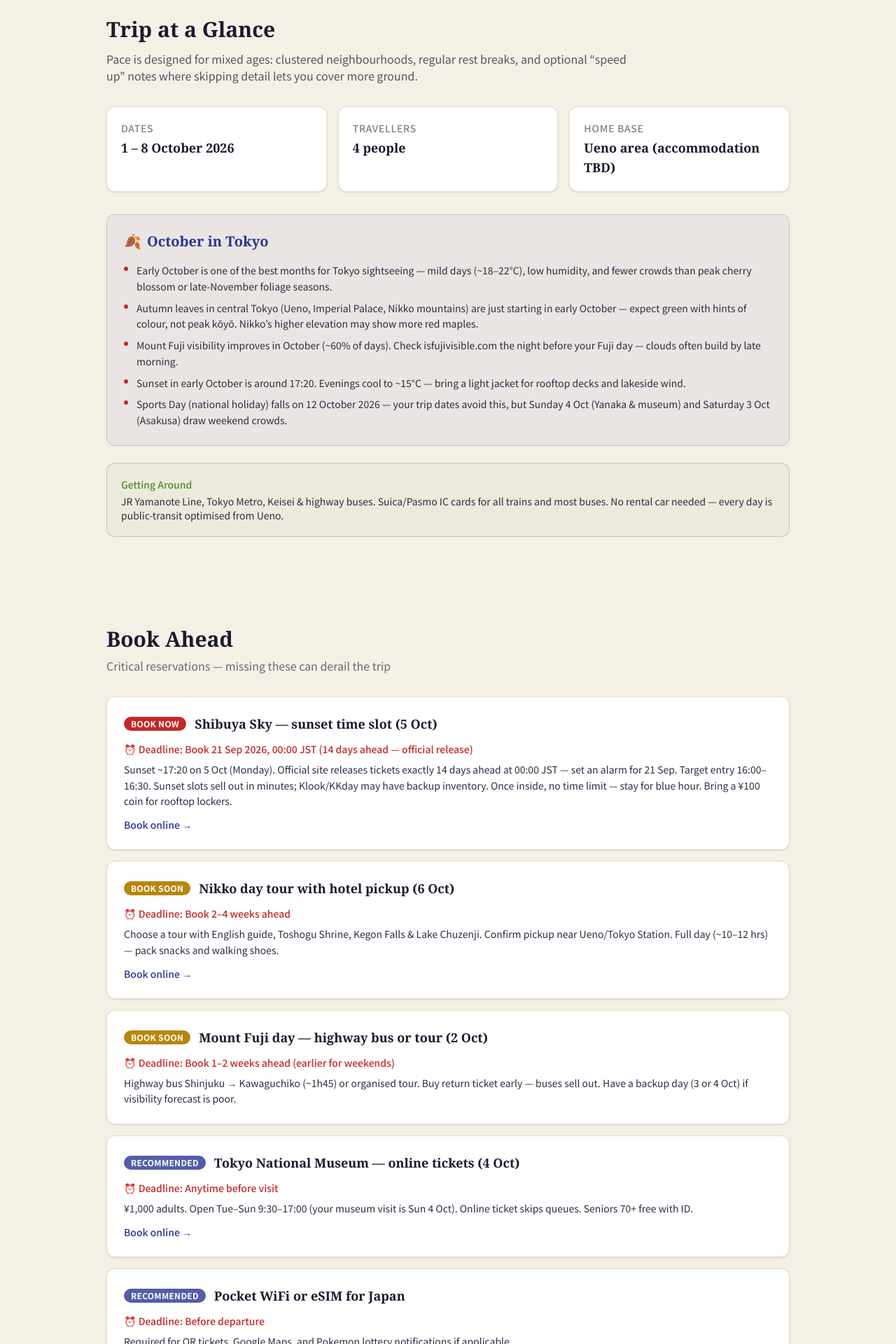
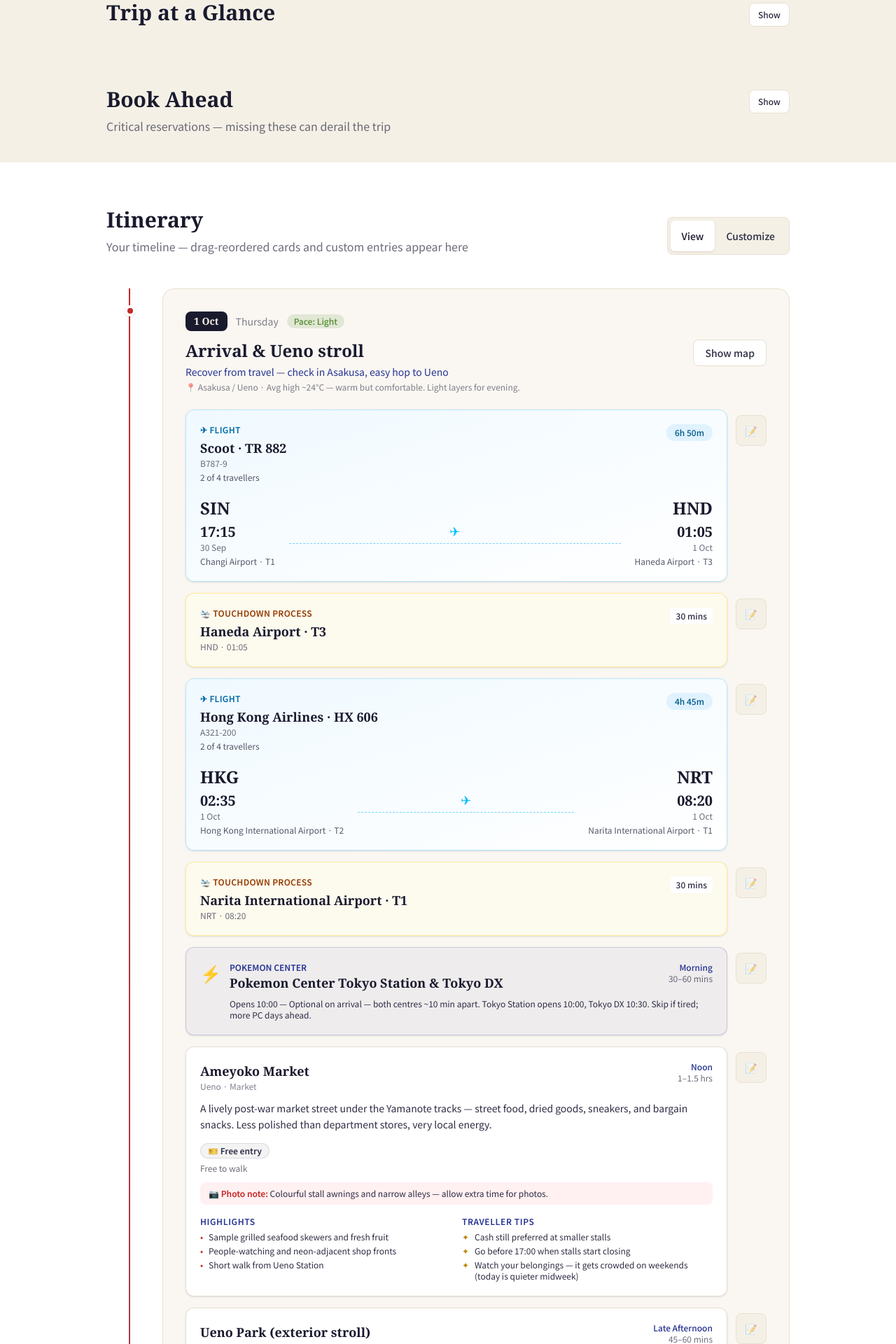
Before and after one commit to Zhi-You/japan-oct-2026-trip, a React (Vite) app: page / in a window 1280 px wide. Shown: the part 640-2560 px from the top of the page at 70% size. Built offline with nearby package versions, Linux system fonts and the light colour scheme.

Commit message:
feat: make top sections expandable; add china flights; confirm accoms

```diff
--- a/src/components/BookingChecklist.tsx
+++ b/src/components/BookingChecklist.tsx
@@ -1,6 +1,7 @@
 import { useTranslation } from 'react-i18next';
 import type { BookingItem } from '../types/itinerary';
 import { UrgencyBadge } from './Badges';
+import { CollapsibleSection } from './CollapsibleSection';
 
 interface BookingChecklistProps {
   items: BookingItem[];
@@ -10,13 +11,13 @@ export function BookingChecklist({ items }: BookingChecklistProps) {
   const { t } = useTranslation();
 
   return (
-    <section id="bookings" className="mx-auto max-w-5xl px-4 py-10 sm:px-6 sm:py-16">
-      <h2 className="font-serif text-2xl font-bold text-ink sm:text-3xl">{t('nav.bookings')}</h2>
-      <p className="mt-2 text-ink-light/70">
-        Critical reservations — missing these can derail the trip
-      </p>
-
-      <div className="mt-8 space-y-4">
+    <CollapsibleSection
+      id="bookings"
+      title={t('nav.bookings')}
+      subtitle="Critical reservations — missing these can derail the trip"
+      className="mx-auto max-w-5xl px-4 py-8 sm:px-6 sm:py-10"
+    >
+      <div className="space-y-4">
         {items.map((item) => (
           <div
             key={item.id}
@@ -45,6 +46,6 @@ export function BookingChecklist({ items }: BookingChecklistProps) {
           </div>
         ))}
       </div>
-    </section>
+    </CollapsibleSection>
   );
 }
--- /dev/null
+++ b/src/components/CollapsibleSection.tsx
@@ -0,0 +1,54 @@
+import { useEffect, useState, type ReactNode } from 'react';
+
+interface CollapsibleSectionProps {
+  id: string;
+  title: string;
+  subtitle?: string;
+  children: ReactNode;
+  className?: string;
+}
+
+export function CollapsibleSection({
+  id,
+  title,
+  subtitle,
+  children,
+  className = '',
+}: CollapsibleSectionProps) {
+  const [open, setOpen] = useState(false);
+
+  useEffect(() => {
+    const syncHash = () => {
+      if (window.location.hash === `#${id}`) setOpen(true);
+    };
+    syncHash();
+    window.addEventListener('hashchange', syncHash);
+    return () => window.removeEventListener('hashchange', syncHash);
+  }, [id]);
+
+  return (
+    <section id={id} className={className}>
+      <button
+        type="button"
+        onClick={() => setOpen((v) => !v)}
+        className="flex w-full min-h-11 items-start justify-between gap-3 text-left"
+        aria-expanded={open}
+        aria-controls={`${id}-panel`}
+      >
+        <span className="min-w-0">
+          <h2 className="font-serif text-2xl font-bold text-ink sm:text-3xl">{title}</h2>
+          {subtitle && <p className="mt-2 text-ink-light/70">{subtitle}</p>}
+        </span>
+        <span className="mt-1 shrink-0 rounded-lg border border-washi-dark bg-white px-3 py-2 text-xs font-medium text-ink-light">
+          {open ? 'Hide' : 'Show'}
+        </span>
+      </button>
+
+      {open && (
+        <div id={`${id}-panel`} className="mt-8">
+          {children}
+        </div>
+      )}
+    </section>
+  );
+}
--- a/src/components/TripOverview.tsx
+++ b/src/components/TripOverview.tsx
@@ -1,5 +1,6 @@
 import { useTranslation } from 'react-i18next';
 import type { ItineraryData } from '../types/itinerary';
+import { CollapsibleSection } from './CollapsibleSection';
 
 interface TripOverviewProps {
   meta: ItineraryData['meta'];
@@ -16,9 +17,12 @@ export function TripOverview({ meta, seasonNotes }: TripOverviewProps) {
   ];
 
   return (
-    <section id="overview" className="mx-auto max-w-5xl px-4 py-10 sm:px-6 sm:py-16">
-      <h2 className="font-serif text-2xl font-bold text-ink sm:text-3xl">{t('overview.title')}</h2>
-      <p className="mt-3 max-w-3xl text-ink-light/80">{meta.groupNote}</p>
+    <CollapsibleSection
+      id="overview"
+      title={t('overview.title')}
+      className="mx-auto max-w-5xl px-4 py-8 sm:px-6 sm:py-10"
+    >
+      <p className="max-w-3xl text-ink-light/80">{meta.groupNote}</p>
 
       <div className="mt-8 grid gap-4 sm:grid-cols-3">
         {stats.map((stat) => (
@@ -54,9 +58,9 @@ export function TripOverview({ meta, seasonNotes }: TripOverviewProps) {
         <p className="mt-1 text-sm text-ink-light">
           JR Yamanote Line, Tokyo Metro, Keisei &amp; highway buses. Suica/Pasmo IC cards for all
           trains and most buses. No rental car needed — every day is public-transit optimised from
-          Ueno.
+          Asakusa, with the last night at Narita Airport.
         </p>
       </div>
-    </section>
+    </CollapsibleSection>
   );
 }
--- a/src/components/board/FlightCard.tsx
+++ b/src/components/board/FlightCard.tsx
@@ -46,6 +46,9 @@ export function FlightSegmentCard({ flight }: { flight: FlightSegment }) {
           </p>
           {flight.aircraft && (
             <p className="text-xs text-ink-light/70">{flight.aircraft}</p>
+          )}
+          {flight.note && (
+            <p className="mt-1 text-xs text-ink-light/80">{flight.note}</p>
           )}
         </div>
         <span className="shrink-0 rounded-full bg-sky-100 px-3 py-1 text-xs font-medium text-sky-800">
--- a/src/data/itinerary.en.ts
+++ b/src/data/itinerary.en.ts
@@ -7,7 +7,8 @@ const itineraryEn: ItineraryData = {
     subtitle: 'A photo-friendly itinerary for four',
     dates: '1 – 8 October 2026',
     travellers: '4 people',
-    baseArea: 'Ueno area (accommodation TBD)',
+    baseArea:
+      'EN The HOUSE Asakusa Nitenmon (1–7 Oct) · Toyoko Inn Narita Airport Shinkan (7 Oct night)',
     groupNote:
       'Pace is designed for mixed ages: clustered neighbourhoods, regular rest breaks, and optional “speed up” notes where skipping detail lets you cover more ground.',
   },
@@ -35,7 +36,7 @@ const itineraryEn: ItineraryData = {
       urgency: 'high',
       link: 'https://www.klook.com',
       notes:
-        'Choose a tour with English guide, Toshogu Shrine, Kegon Falls & Lake Chuzenji. Confirm pickup near Ueno/Tokyo Station. Full day (~10–12 hrs) — pack snacks and walking shoes.',
+        'Choose a tour with English guide, Toshogu Shrine, Kegon Falls & Lake Chuzenji. Confirm pickup near Asakusa (or Ueno/Tokyo Station — ~5 min from the hotel). Full day (~10–12 hrs) — pack snacks and walking shoes.',
     },
     {
       id: 'fuji-transport',
@@ -127,9 +128,9 @@ const itineraryEn: ItineraryData = {
       id: 'day-1',
       date: '1 Oct',
       weekday: 'Thursday',
-      title: 'Arrival & Gentle Ueno',
-      theme: 'Recover from travel — stay local',
-      area: 'Ueno',
+      title: 'Arrival & Ueno stroll',
+      theme: 'Recover from travel — check in Asakusa, easy hop to Ueno',
+      area: 'Asakusa / Ueno',
       intensity: 'light',
       flightTimeline: [
         {
@@ -154,6 +155,7 @@ const itineraryEn: ItineraryData = {
               dateLabel: '1 Oct',
             },
             duration: '6h 50m',
+            note: '2 of 4 travellers',
           },
         },
         {
@@ -165,6 +167,43 @@ const itineraryEn: ItineraryData = {
             airportName: 'Haneda Airport',
             terminal: 'T3',
             time: '01:05',
+            durationMinutes: 30,
+          },
+        },
+        {
+          kind: 'flight',
+          flight: {
+            id: 'flight-inbound-hx606',
+            airline: 'Hong Kong Airlines',
+            flightNumber: 'HX 606',
+            aircraft: 'A321-200',
+            departure: {
+              airportCode: 'HKG',
+              airportName: 'Hong Kong International Airport',
+              terminal: 'T2',
+              time: '02:35',
+              dateLabel: '1 Oct',
+            },
+            arrival: {
+              airportCode: 'NRT',
+              airportName: 'Narita International Airport',
+              terminal: 'T1',
+              time: '08:20',
+              dateLabel: '1 Oct',
+            },
+            duration: '4h 45m',
+            note: '2 of 4 travellers',
+          },
+        },
+        {
+          kind: 'airport-process',
+          process: {
+            id: 'narita-touchdown-hx',
+            type: 'touchdown',
+            airportCode: 'NRT',
+            airportName: 'Narita International Airport',
+            terminal: 'T1',
+            time: '08:20',
             durationMinutes: 30,
           },
         },
@@ -233,13 +272,17 @@ const itineraryEn: ItineraryData = {
         },
       ],
       transport: [
-        'Flight TR 882 lands Haneda T3 at 01:05 — allow 30 min for immigration & baggage',
-        'Haneda → Ueno: Monorail to Hamamatsucho → JR (~45 min); taxis available 24h',
+        'TR 882 (2 travellers) lands Haneda T3 at 01:05 — allow 30 min for immigration & baggage',
+        'Haneda → Asakusa: Keikyu + Toei Asakusa Line through train (~45–55 min, no transfer if bound correctly); taxis available 24h',
+        'HX 606 (2 travellers) lands Narita T1 at 08:20 — allow 30 min for immigration & baggage',
+        'Narita T1 → Asakusa: Keisei Access Express through to Toei Asakusa Line (~50–60 min, no transfer if bound for Haneda/Nishi-Magome)',
+        'Hotel: EN The HOUSE Asakusa Nitenmon (2-34-3 Asakusa) — ~5–7 min walk from Asakusa Station (Ginza Line exit 6 / Tobu). Check-in 15:00; store bags if you arrive earlier',
       ],
       dayTips: [
         'Keep Day 1 light — jet lag hits seniors hard. Save energy for Mount Fuji tomorrow.',
         'Pick up Suica/Pasmo at the airport for seamless transit.',
         'Convenience stores (konbini) are excellent for breakfast supplies if you arrive very early before hotel check-in.',
+        'Ameyoko / Ueno Park are one Ginza Line stop from the hotel (~5–8 min) — not hotel-doorstep, but still an easy afternoon once both groups have arrived.',
       ],
       weatherNote: 'Avg high ~24°C — warm but comfortable. Light layers for evening.',
     },
@@ -318,9 +361,9 @@ const itineraryEn: ItineraryData = {
         },
       ],
       transport: [
-        'Depart Ueno ~6:00 — JR to Shinjuku → Highway Bus to Kawaguchiko (~1h45)',
+        'Depart Asakusa ~5:45–6:00 — Ginza Line to Ueno (~5 min) → JR to Shinjuku → Highway Bus to Kawaguchiko (~1h45)',
         'Alternative: Reserved tour bus with fixed itinerary (easier for seniors)',
-        'Return bus ~16:00–17:00; back Ueno ~19:00',
+        'Return bus ~16:00–17:00; back Asakusa ~19:15',
       ],
       dayTips: [
         'No Pokemon Center today — you’ll be on the road before stores open.',
@@ -442,7 +485,7 @@ const itineraryEn: ItineraryData = {
         },
       ],
       transport: [
-        'Ueno → Asakusa: Ginza Line 5 min or 20 min walk through Ueno Park',
+        'Hotel is in Asakusa — Senso-ji / Nitenmon is a ~5–7 min walk (no metro needed for the morning)',
         'Asakusa → Oshiage: Tobu Skytree Line 2 min or 15 min riverside walk',
       ],
       dayTips: [
@@ -455,7 +498,7 @@ const itineraryEn: ItineraryData = {
       date: '4 Oct',
       weekday: 'Sunday',
       title: 'Nezu, Yanaka & Ueno Culture',
-      theme: 'Priority #4, #5, #7 — walkable from Ueno',
+      theme: 'Priority #4, #5, #7 — Ueno loop from Asakusa (short metro)',
       area: 'Nezu / Yanaka / Ueno',
       intensity: 'moderate',
       places: [
@@ -562,16 +605,16 @@ const itineraryEn: ItineraryData = {
           note: 'Light sashimi lunch after the museum — same affordable standing-sushi chain as Day 1 if you skipped it earlier.',
         },
         {
-          name: 'Ueno area izakaya or café',
-          area: 'Ueno',
+          name: 'Asakusa area izakaya or café',
+          area: 'Asakusa',
           cuisine: 'Japanese casual',
           priceRange: '¥1,500–2,500',
           meal: 'dinner',
-          note: 'Many options near Ueno Station — or return to Gyukatsu Motomura if you loved it.',
+          note: 'Many options near Asakusa Station / the hotel after you return from Ueno — or Gyukatsu Motomura Ueno if you stay in the area for dinner.',
         },
       ],
       transport: [
-        'All on foot / short metro: Nezu → Yanaka → Ueno Park (~3 km total walking, flat-ish)',
+        'Asakusa → Ueno: Ginza Line ~5–8 min, then on foot / short metro: Nezu → Yanaka → Ueno Park (~3 km total walking, flat-ish)',
         'Nezu Station: Chiyoda Line from Ueno (2 stops)',
       ],
       dayTips: [
@@ -704,7 +747,7 @@ const itineraryEn: ItineraryData = {
         },
       ],
       transport: [
-        'Ueno → Harajuku: JR Yamanote 25 min',
+        'Asakusa → Harajuku: Ginza Line to Ueno (~5 min) then JR Yamanote (~20 min); ~30 min total',
         'Harajuku → Shibuya: JR 2 min or 15 min walk through Yoyogi Park',
         'Shibuya → Shinjuku: JR 3 min for dinner',
       ],
@@ -797,8 +840,8 @@ const itineraryEn: ItineraryData = {
         },
       ],
       transport: [
-        'Organised tour pickup ~7:00–8:00 from Ueno/Tokyo area',
-        'Return ~18:00–19:00 depending on tour',
+        'Organised tour pickup ~7:00–8:00 — confirm Asakusa, or meet Ueno/Tokyo (~5 min from the hotel). Tobu limited express also starts at Asakusa if self-booking',
+        'Return ~18:00–19:00 depending on tour; back to Asakusa hotel',
         'Nikko tour Tue 6 Oct — Imperial Palace closed Mon/Fri; no schedule clash',
       ],
       dayTips: [
@@ -878,6 +921,26 @@ const itineraryEn: ItineraryData = {
           ticket: { type: 'walk_in', detail: 'No tickets — cash/card accepted' },
           photoNote: 'Neon signs and multi-floor shops — fun documentary shots. Focus on shopping first.',
         },
+        {
+          id: 'narita-hotel-transfer',
+          name: 'Luggage pickup & transfer to Toyoko Inn Narita',
+          area: 'Asakusa → Narita',
+          category: 'Transit',
+          timeSlot: 'Evening (leave Asakusa ~20:30)',
+          duration: '1.5–2 hrs',
+          summary:
+            'Checkout EN House during the day and store bags there. After Akihabara dinner, collect luggage, then ride Keisei Access Express from Asakusa (Toei Asakusa Line through service) to Narita T1 (~50–60 min). Free Toyoko Inn shuttle from T1 bus stop 16 to Shinkan (~10 min). Stay at Toyoko Inn Narita Airport Shinkan (560 Tokko, Narita) tonight.',
+          highlights: [
+            'Leave Asakusa by ~20:30–21:00 — comfortably before the last Access Express (~22:00)',
+            'Hotel shuttle from T1 runs until ~24:30 if a later train is needed',
+          ],
+          tips: [
+            'Confirm last Access Express toward Narita on the day (bound for Airport, not Keisei-Ueno)',
+            'Pack a small overnight bag before sightseeing so the evening pickup is quick',
+            'Toyoko Inn check-in from 15:00; breakfast ~05:30–08:00 next morning',
+          ],
+          ticket: { type: 'walk_in', detail: 'Access Express ~¥1,280 IC; hotel shuttle free' },
+        },
       ],
       food: [
         {
@@ -914,18 +977,21 @@ const itineraryEn: ItineraryData = {
           priceRange: '¥1,000–2,000',
           rating: '4.5★',
           meal: 'dinner',
-          note: 'From saved list. Classic fluffy omurice — perfect post-card-shopping comfort food.',
+          note: 'From saved list. Classic fluffy omurice — perfect post-card-shopping comfort food. Keep dinner reasonably early so you can collect bags in Asakusa and still leave by ~20:30.',
         },
       ],
       transport: [
-        'Ueno → Otemachi: Metro Hibiya/Chiyoda 10 min',
+        'Checkout EN House this morning (check-out 11:00) — store luggage at the hotel and continue the day as planned',
+        'Asakusa → Otemachi: Ginza Line to Nihombashi ~15 min, then walk to Otemon',
         'Otemachi → Ginza: Metro 5 min',
         'Ginza → Akihabara: Metro Hibiya Line 10 min',
+        'Evening: Asakusa → Narita T1 via Access Express (~50–60 min), then Toyoko Inn free shuttle (~10 min)',
       ],
       dayTips: [
         'Imperial Palace East Gardens close 16:30 — start at 9:00, then Tokyo Station & Tokyo DX, Ginza & Akihabara.',
         'Wednesday Akihabara: Hareruya & Poketown open; Ninnin is weekends only.',
-        'Last full sightseeing day before departure — pack cards for tomorrow.',
+        'Last full sightseeing day — pack for Toyoko Inn tonight and tomorrow’s flights before you leave the hotel this morning.',
+        'Aim to leave Asakusa with bags by ~20:30–21:00; last Access Express toward Narita is around 22:00.',
       ],
     },
     {
@@ -972,6 +1038,7 @@ const itineraryEn: ItineraryData = {
               dateLabel: '8 Oct',
             },
             duration: '7h 15m',
+            note: '2 of 4 travellers',
           },
         },
         {
@@ -986,32 +1053,73 @@ const itineraryEn: ItineraryData = {
             durationMinutes: 30,
           },
         },
+        {
+          kind: 'airport-process',
+          process: {
+            id: 'narita-departure-hx',
+            type: 'departure',
+            airportCode: 'NRT',
+            airportName: 'Narita International Airport',
+            terminal: 'T1',
+            time: '09:00',
+            durationMinutes: 30,
+          },
+        },
+        {
+          kind: 'flight',
+          flight: {
+            id: 'flight-outbound-hx607',
+            airline: 'Hong Kong Airlines',
+            flightNumber: 'HX 607',
+            aircraft: 'A321-200',
+            departure: {
+              airportCode: 'NRT',
+              airportName: 'Narita International Airport',
+              terminal: 'T1',
+              time: '09:30',
+              dateLabel: '8 Oct',
+            },
+            arrival: {
+              airportCode: 'HKG',
+              airportName: 'Hong Kong International Airport',
+              terminal: 'T1',
+              time: '13:30',
+              dateLabel: '8 Oct',
+            },
+            duration: '5h 0m',
+            note: '2 of 4 travellers — Tokyo leg only',
+          },
+        },
       ],
       places: [
         {
           id: 'departure',
-          name: 'Airport transfer to Narita',
-          area: 'Ueno → Narita',
+          name: 'Hotel shuttle to Narita T1',
+          area: 'Toyoko Inn → Narita T1',
           category: 'Transit',
           timeSlot: 'Early morning',
-          duration: '1–1.5 hrs',
+          duration: '15–25 min',
           summary:
-            'Scoot TR 885 departs Narita T1 at 08:20. Leave Ueno by 05:00–05:30 — Keisei Skyliner from Keisei-Ueno (~41 min) or N\'EX from Tokyo Station (~55 min).',
+            'You are already at Toyoko Inn Narita Airport Shinkan. Free shuttle: hotel → T2 → T1 (~10 min). Scoot TR 885 (2 travellers) departs T1 at 08:20 — take the 06:30 or 06:50 shuttle to be at the terminal by ~07:20. HX 607 (2 travellers) departs T1 at 09:30 — take the 08:00 or 08:20 shuttle to be there by ~08:30.',
           highlights: [],
           tips: [
-            'Pre-book Narita Express or Keisei Skyliner seats',
-            'International check-in closes ~60 min before departure — aim at airport by 07:20',
-            'Konbini breakfast at station if leaving early',
+            'Shuttle from hotel: 06:10, 06:30, 06:50, 07:10, 07:30, 07:50, 08:00, 08:20… (confirm on the day)',
+            'International check-in typically closes ~60 min before departure',
+            'Free hotel breakfast ~05:30–08:00 — Scoot group should eat early or skip',
           ],
-          ticket: { type: 'advance_recommended', detail: 'Pre-book N\'EX / Skyliner seats' },
+          ticket: { type: 'walk_in', detail: 'Hotel shuttle free — no Skyliner needed' },
         },
       ],
       food: [],
       transport: [
-        'Ueno → Narita T1: Keisei Skyliner from Keisei-Ueno (~41 min) — best for TR 885 at 08:20',
-        'Alternative: JR Narita Express from Tokyo Station (~55 min)',
+        'Toyoko Inn Shinkan → Narita T1: free hotel shuttle (~10 min)',
+        'Scoot TR 885 at 08:20 — be at T1 by ~07:20 (shuttle 06:30 or 06:50)',
+        'HX 607 at 09:30 — be at T1 by ~08:30 (shuttle 08:00 or 08:20)',
       ],
-      dayTips: ['No sightseeing today. Confirm flight check-in closes 60 min before departure.'],
+      dayTips: [
+        'No sightseeing today. Confirm check-in closes 60 min before each departure.',
+        'Both groups fly from Narita T1 — only the shuttle time differs.',
+      ],
     },
   ],
   recommendedExtras: [
@@ -1067,7 +1175,7 @@ const itineraryEn: ItineraryData = {
     },
     {
       scenario: 'Seniors tired on Nikko day',
-      action: 'One person stays at hotel in Ueno (Ameyoko, park rest) while others tour — or choose shorter Nikko tour skipping Lake Chuzenji.',
+      action: 'One person stays at the Asakusa hotel (Senso-ji area rest) while others tour — or choose shorter Nikko tour skipping Lake Chuzenji.',
     },
     {
       scenario: 'Pokemon lottery needed for new release',
--- a/src/data/locationCoordinates.ts
+++ b/src/data/locationCoordinates.ts
@@ -26,7 +26,8 @@ export const PLACE_COORDINATES: Record<string, Coordinates> = {
   'imperial-east': { lat: 35.6854, lng: 139.7528 },
   'ginza-stroll': { lat: 35.6717, lng: 139.764 },
   'akihabara-tcg': { lat: 35.6984, lng: 139.7731 },
-  departure: { lat: 35.7138, lng: 139.7773 },
+  'narita-hotel-transfer': { lat: 35.772, lng: 140.3929 },
+  departure: { lat: 35.765, lng: 140.386 },
 };
 
 /** Airport coordinates for flight timeline cards. */
@@ -34,6 +35,7 @@ export const AIRPORT_COORDINATES: Record<string, Coordinates> = {
   HND: { lat: 35.5494, lng: 139.7798 },
   NRT: { lat: 35.772, lng: 140.3929 },
   SIN: { lat: 1.3644, lng: 103.9915 },
+  HKG: { lat: 22.308, lng: 113.9185 },
 };
 
 /** Area / neighbourhood centres for meals and custom locations. */
@@ -56,6 +58,7 @@ export const AREA_COORDINATES: Record<string, Coordinates> = {
   'Fuji Five Lakes': { lat: 35.5029, lng: 138.7683 },
   Nikko: { lat: 36.7577, lng: 139.5995 },
   Tsukiji: { lat: 35.6654, lng: 139.7707 },
+  Narita: { lat: 35.772, lng: 140.3929 },
 };
 
 /** Named restaurants / venues from the saved food list. */
--- a/src/i18n/locales/en/common.json
+++ b/src/i18n/locales/en/common.json
@@ -110,7 +110,7 @@
     "opensAt": "Opens"
   },
   "footer": {
-    "note": "Itinerary optimised for Ueno base · Public transport only · i18n-ready architecture",
+    "note": "Itinerary optimised for Asakusa base (1–7 Oct) · Narita last night · Public transport only · i18n-ready architecture",
     "built": "Built for your group of 4"
   }
 }
--- a/src/types/itinerary.ts
+++ b/src/types/itinerary.ts
@@ -26,6 +26,8 @@ export interface FlightSegment {
   departure: FlightEndpoint;
   arrival: FlightEndpoint;
   duration: string;
+  /** Optional party / package note (e.g. which travellers). */
+  note?: string;
 }
 
 export interface AirportProcess {
```
Also changed, not shown: src/utils/flightBoard.ts (+16 -10 lines).
